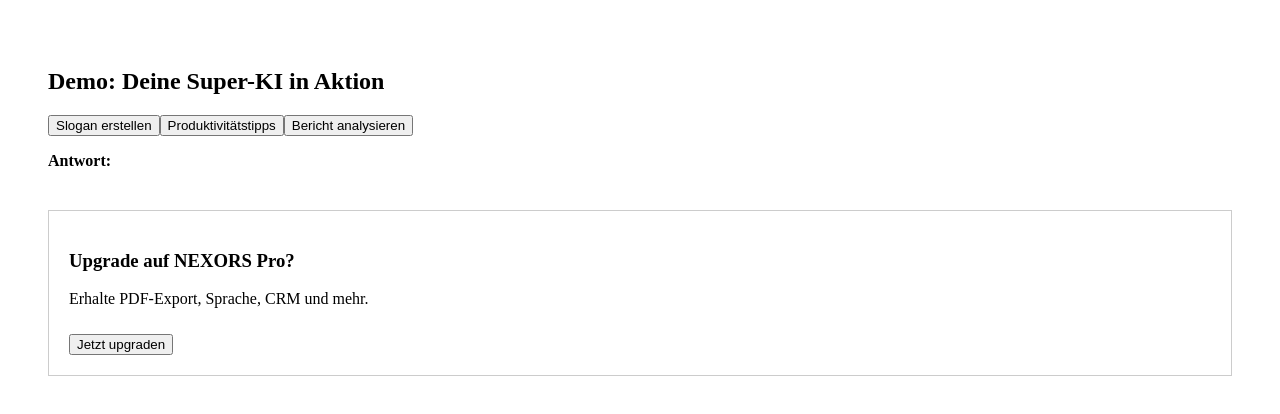
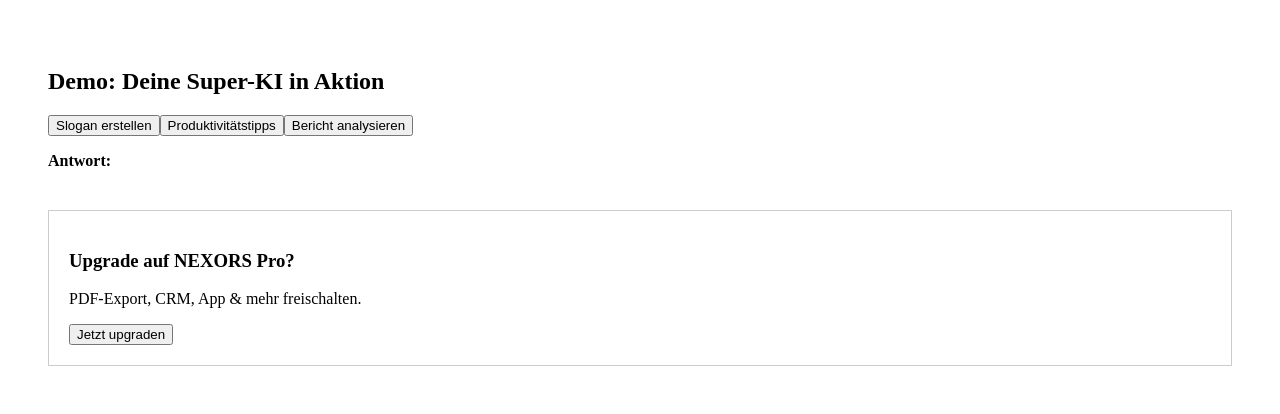
Before and after one commit to Faty-cmd/nexors-platform, a Next.js app: page /demo in a window 1280 px wide. Shown: the top 414 px of the page. Built offline with nearby package versions, Linux system fonts and the light colour scheme.

Commit message:
Add files via upload

```diff
--- a/components/UpgradeBox.jsx
+++ b/components/UpgradeBox.jsx
@@ -1,9 +1,16 @@
+import { trackCoreEvent } from "../lib/core";
+
 export default function UpgradeBox() {
+  const handleUpgrade = () => {
+    trackCoreEvent("upgrade_clicked", "User klickte auf Upgrade");
+    alert("Upgrade-Feature folgt bald!");
+  };
+
   return (
     <div style={{ marginTop: 40, padding: 20, border: "1px solid #ccc" }}>
       <h3>Upgrade auf NEXORS Pro?</h3>
-      <p>Erhalte PDF-Export, Sprache, CRM und mehr.</p>
-      <button style={{ marginTop: 10 }}>Jetzt upgraden</button>
+      <p>PDF-Export, CRM, App & mehr freischalten.</p>
+      <button onClick={handleUpgrade}>Jetzt upgraden</button>
     </div>
   );
 }
--- /dev/null
+++ b/lib/core.js
@@ -0,0 +1,8 @@
+export function trackCoreEvent(event, payload) {
+  const log = {
+    event,
+    payload,
+    timestamp: new Date().toISOString()
+  };
+  console.log("CORE EVENT:", JSON.stringify(log));
+}
--- a/lib/gpt.js
+++ b/lib/gpt.js
@@ -15,8 +15,11 @@
   });
 
   const data = await res.json();
+  console.log("GPT Antwort:", data);
+
   if (!data.choices || !data.choices[0]) {
-    return "Fehler: Modell hat nicht geantwortet.";
+    return "Fehler: Keine gültige GPT-Antwort.";
   }
+
   return data.choices[0].message.content;
 }
--- a/lib/modelRouter.js
+++ b/lib/modelRouter.js
@@ -4,12 +4,14 @@
   if (userType === "pro" || lower.includes("strategie") || lower.includes("code")) {
     return "openai/gpt-4";
   }
+
   if (lower.includes("bild") || lower.includes("grafik")) {
     return "mistralai/mixtral-8x7b";
   }
-  if (lower.includes("einfach") || lower.includes("hilfe")) {
+
+  if (lower.includes("hilfe") || lower.includes("einfach")) {
     return "gryphe/mythomist-7b";
   }
 
-  return "mistralai/mixtral-8x7b";
+  return "mistralai/mixtral-8x7b"; // Fallback
 }
--- a/pages/demo.js
+++ b/pages/demo.js
@@ -1,14 +1,16 @@
 import { useState } from "react";
 import { getGPTResponse } from "../lib/gpt";
 import UpgradeBox from "../components/UpgradeBox";
+import { trackCoreEvent } from "../lib/core";
 
 export default function Demo() {
-  const [task, setTask] = useState("");
   const [response, setResponse] = useState("");
 
   const handleTask = async (prompt) => {
+    trackCoreEvent("task_clicked", prompt);
     const result = await getGPTResponse(prompt);
     setResponse(result);
+    trackCoreEvent("response_received", result);
   };
 
   return (
```
Also changed, not shown: public/manifest.json.
